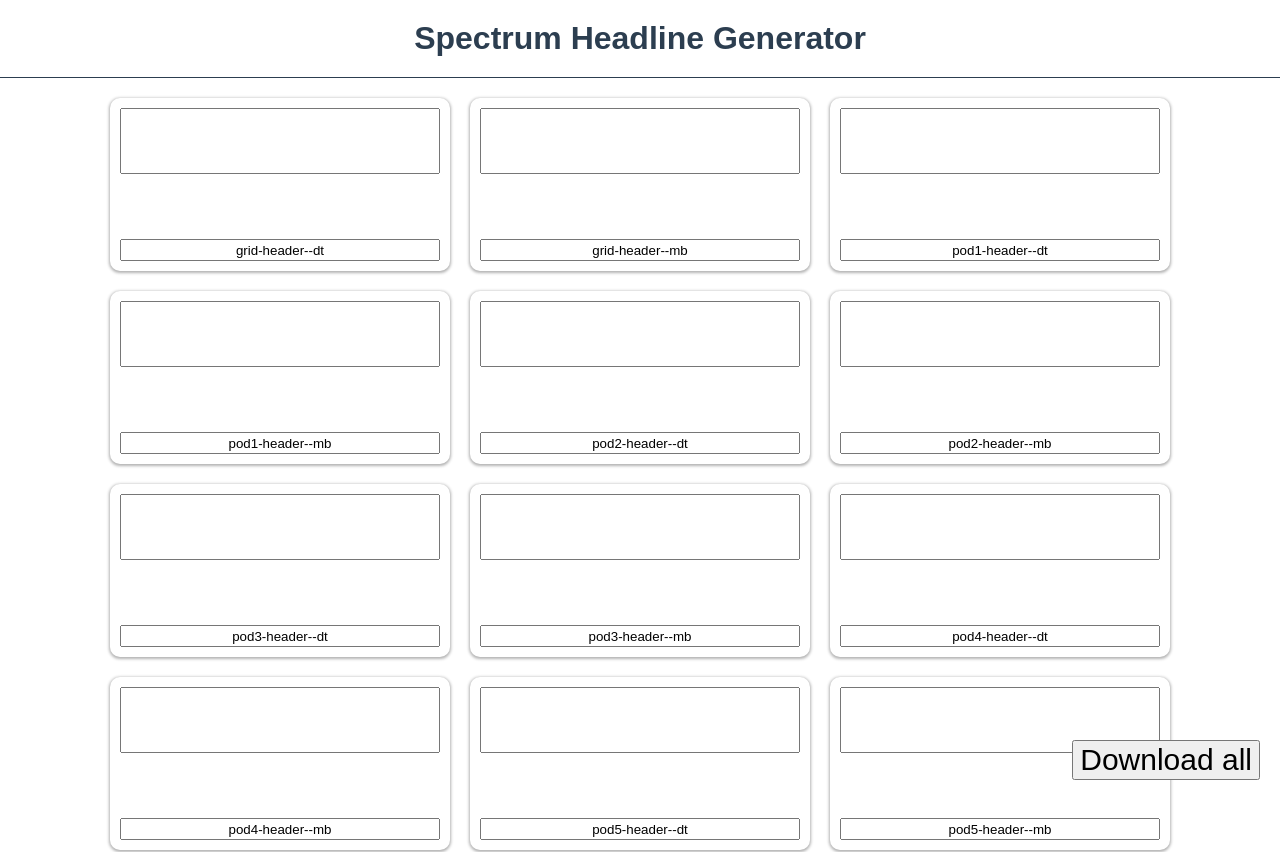
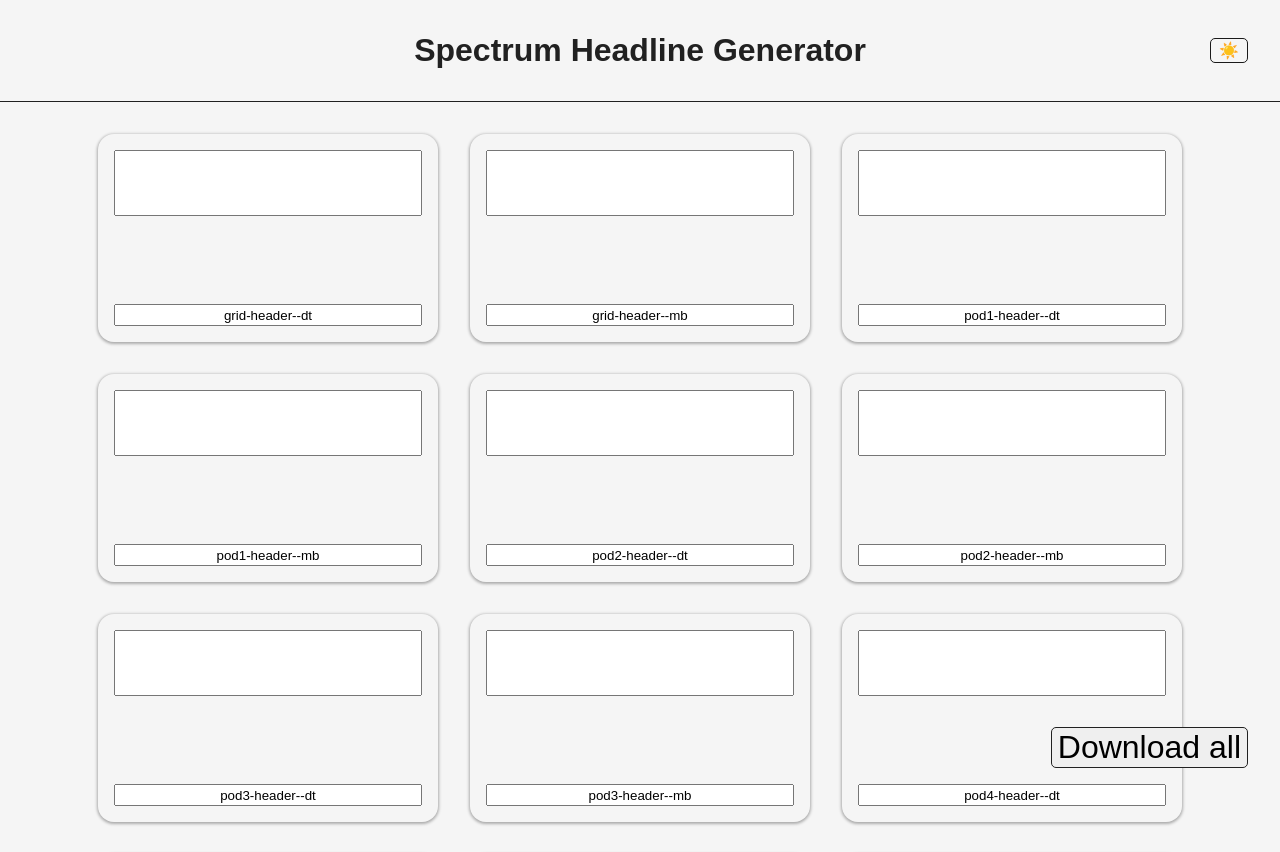
Before and after one commit to gj-wes/spectrum-headline-gen, a Vue app: page / in a window 1280 px wide. Shown: the top 852 px of the page. Built offline with nearby package versions, Linux system fonts and the light colour scheme.

Commit message:
Added dark mode toggle

```diff
--- a/package.json
+++ b/package.json
@@ -8,6 +8,7 @@
     "lint": "vue-cli-service lint"
   },
   "dependencies": {
+    "@vueuse/core": "^9.3.0",
     "core-js": "^3.6.5",
     "vue": "^3.0.0"
   },
--- a/src/App.vue
+++ b/src/App.vue
@@ -62,7 +62,14 @@ export default {
   position: fixed;
   bottom: 2rem;
   right: 2rem;
-  font-size: 3rem;
+  font-size: 2rem;
   font-family: inherit;
+  border-radius: 5px;
+  border: 1px solid hsl(0, 0%, 13%);
+}
+.dark .download-all {
+  background-color: hsl(0, 0%, 12%);
+  color: hsl(0, 0%, 87%);
+  border: 1px solid hsl(0, 0%, 87%);
 }
 </style>
--- a/src/assets/global.css
+++ b/src/assets/global.css
@@ -6,7 +6,6 @@
 
 html {
   box-sizing: border-box;
-  font-size: 62.5%;
 }
 
 body {
@@ -16,5 +15,18 @@ body {
   -moz-osx-font-smoothing: grayscale;
   text-align: center;
   color: #2c3e50;
-  font-size: 1.6rem;
+  font-size: 1rem;
+  background-color: hsl(0, 0%, 96%);
+  color: hsl(0, 0%, 13%);
 }
+
+.dark body {
+  background-color: hsl(0, 0%, 12%);
+  color: hsl(0, 0%, 87%);
+}
+
+.dark input, .dark textarea {
+  color: hsl(0, 0%, 87%);
+  border: 1px solid hsl(0, 0%, 87%);
+  background-color: hsl(0, 0%, 16%);
+}
--- a/src/components/Header.vue
+++ b/src/components/Header.vue
@@ -1,15 +1,51 @@
+<script setup>
+import { useDark, useToggle } from '@vueuse/core'
+import { computed } from 'vue';
+
+const isDark = useDark()
+const toggleDark = useToggle(isDark)
+
+const buttonIcon = computed(() => isDark.value ? '🌙' : '☀️')
+</script>
+
 <template>
   <header>
     <h1>Spectrum Headline Generator</h1>
+
+    <div class="toggle-container">
+      <button @click="toggleDark()" class="toggle-button">{{ buttonIcon }}</button>
+    </div>
   </header>
 </template>
 
-<style>
+<style scoped>
   header {
     padding: 2rem;
     border-bottom: 1px solid currentColor;
+    display: grid;
+    grid-template: 1 1;
   }
   h1 {
     margin: 0;
+    grid-column: 1 / -1;
+    grid-row: 1 / -1;
+  }
+  .toggle-container {
+    grid-column: 1 / -1;
+    grid-row: 1 / -1;
+    justify-self: flex-end;
+    align-self: center;
+  }
+  .toggle-button {
+    background: none;
+    border: 1px solid hsl(0, 0%, 10%);
+    color: hsl(0, 0%, 100%);
+    font-size: inherit;
+    font-family: inherit;
+    border-radius: 5px;
+    padding: .1rem .5rem;
+  }
+  .dark .toggle-button {
+    border: 1px solid hsl(0, 0%, 80%);
   }
 </style>
--- a/src/components/STVItem.vue
+++ b/src/components/STVItem.vue
@@ -131,6 +131,9 @@ export default {
     grid-template-columns: 1fr;
     grid-template-rows: 66px auto 22px;
   }
+  .dark .item-container {
+    box-shadow: 0 1px 3px 1px rgba(255, 255, 255, 0.3);
+  }
   .text-input {
     width: 100%;
     resize: none;
```
Also changed, not shown: 1 other file (tests, documents, lock files or other folders).
